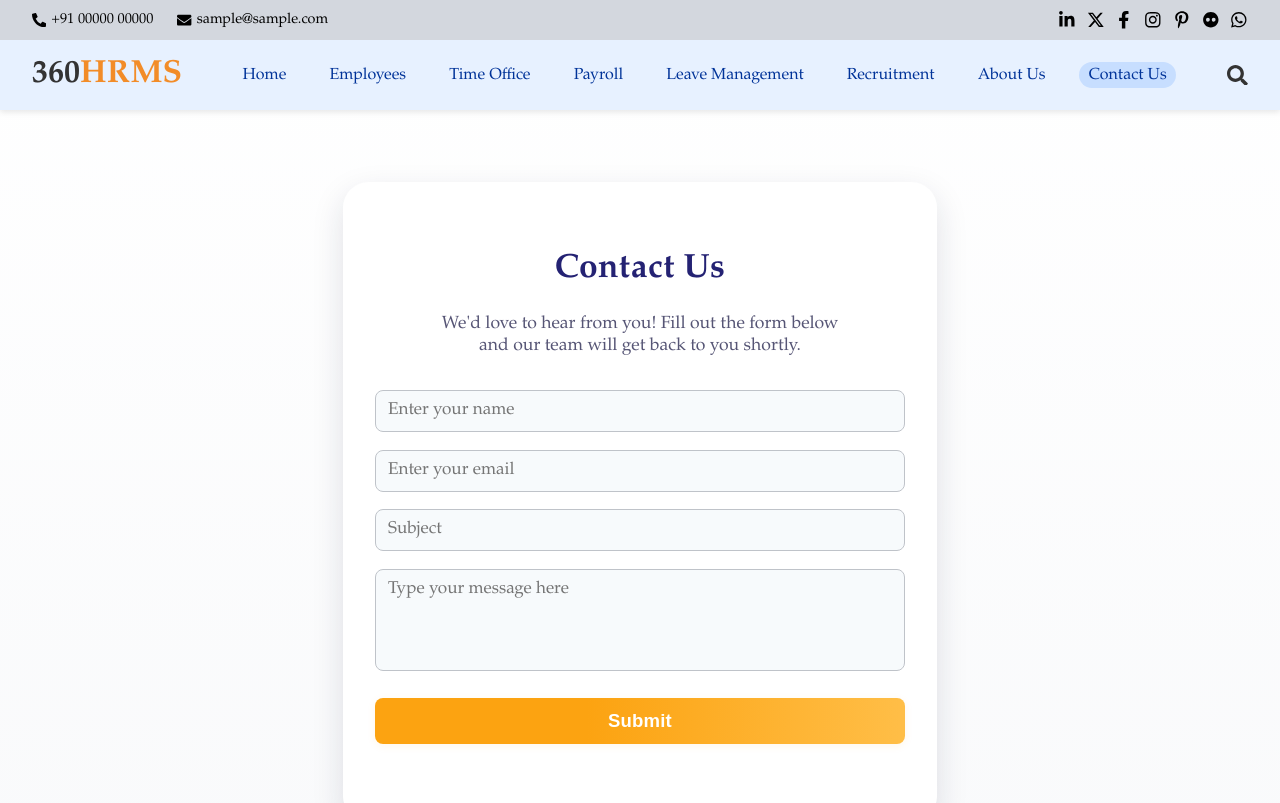
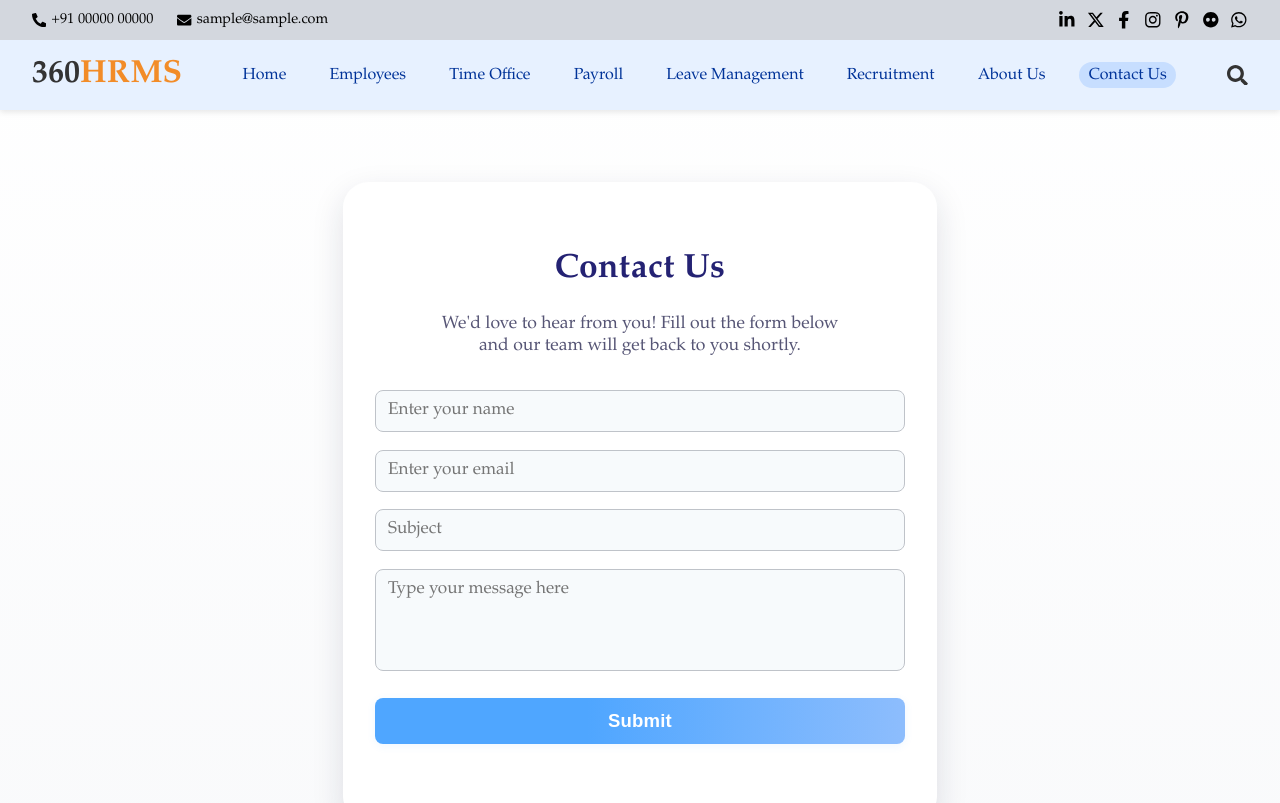
Before and after one commit to LordSpudnik/360-HRMS, a React (Create React App) app: page /contact in a window 1280 px wide. Shown: the top 803 px of the page. Built offline with nearby package versions, Linux system fonts and the light colour scheme; the HTML template or start-up script is replaced by a standard one.

Commit message:
ui change

```diff
--- a/src/Components/pages/ContactUs.css
+++ b/src/Components/pages/ContactUs.css
@@ -150,14 +150,14 @@ body, html {
 }
 .contact-form input:focus,
 .contact-form textarea:focus {
-  border-color: #fca311;
-  background: #fffbe9;
-  box-shadow: 0 0 0 2px #fca31133;
+  border-color: #4fa6ff; /* light blue */
+  background: #eaf6ff;   /* very light blue */
+  box-shadow: 0 0 0 2px #4fa6ff33;
 }
 .contact-submit-btn {
   width: 100%;
   padding: 12px 0;
-  background: linear-gradient(90deg, #fca311 40%, #ffbe47 100%);
+  background: linear-gradient(90deg, #4fa6ff 40%, #8dbdfd 100%);
   color: #fff;
   font-size: 1.16rem;
   font-weight: 600;
@@ -166,13 +166,17 @@ body, html {
   cursor: pointer;
   margin-top: 0.6rem;
   letter-spacing: 0.01em;
-  box-shadow: 0 2px 8px rgba(252, 163, 17, 0.09);
-  transition: background 0.22s, transform 0.18s;
+  box-shadow: 0 2px 8px rgba(79, 166, 255, 0.09);
+  transition:
+    background 0.38s cubic-bezier(.23,1.07,.63,.96),
+    color 0.26s cubic-bezier(.23,1.07,.63,.96),
+    transform 0.23s cubic-bezier(.23,1.07,.63,.96);
 }
 .contact-submit-btn:hover,
 .contact-submit-btn:focus {
-  background: linear-gradient(90deg, #ffbe47 0%, #fca311 100%);
-  transform: translateY(-2px) scale(1.01);
+  background: linear-gradient(90deg, #2196f3 0%, #1565c0 100%);
+  color: #e3f2fd;
+  transform: translateY(-2px) scale(1.04);
 }
 
 /* --- Success Animation --- */
```
